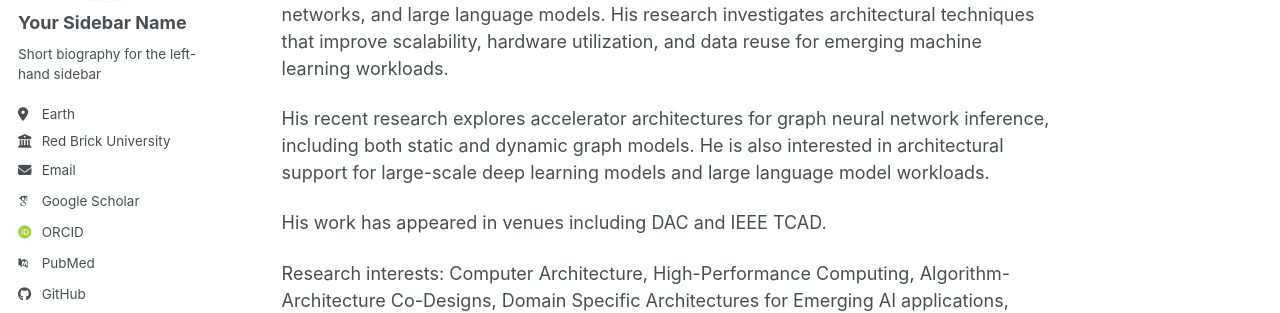
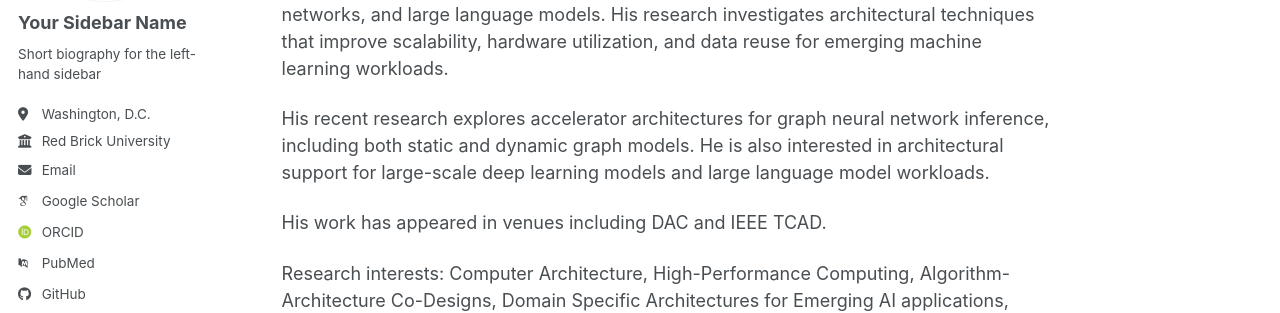
Before and after one commit to yingnan96/yingnan96.github.io, a Jekyll site: the page built from _pages/about.md, in a window 1280 px wide. Shown: the part 274-587 px from the top of the page. Built offline with Jekyll 4.4.1, drawn with Linux system fonts in a browser that asks for light colours; some web fonts are replaced; a script bundle is joined from its source files by our own code; library files that are not in the unit come from our copies.

Commit message:
Update _config.yml

```diff
--- a/_config.yml
+++ b/_config.yml
@@ -15,7 +15,7 @@ name                     : &name "Yingnan Zhao"
 description              : &description "A PhD student at George Washington University"   # Update this with a general description of your site, this is the default if not overridden by a page
 url                      : https://yingnan96.github.io
 baseurl                  :
-repository               : "academicpages/academicpages.github.io"
+repository               : "https://yingnan96.github.io/"
 
 # Site Author - The following control what appear as part of the author content on the side bar.
 #               If a field is blank the icon and link will not appear, otherwise it will be shown.
@@ -26,7 +26,7 @@ author:
   name             : "Your Sidebar Name"
   pronouns         : # example: "she/her"
   bio              : "Short biography for the left-hand sidebar"
-  location         : "Earth"
+  location         : "Washington, D.C."
   employer         : "Red Brick University"
   uri              : # URL
   email            : "none@example.org"
```
